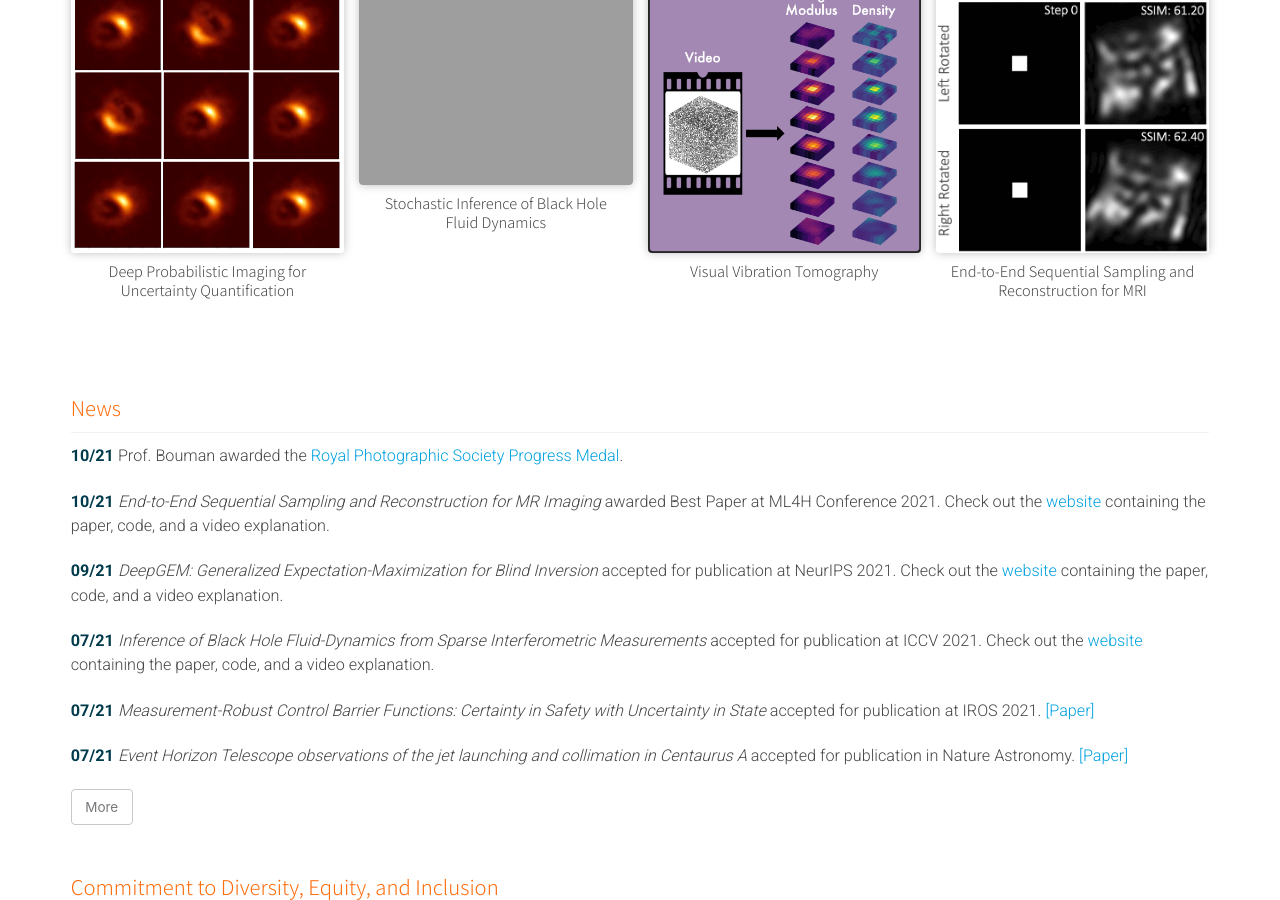
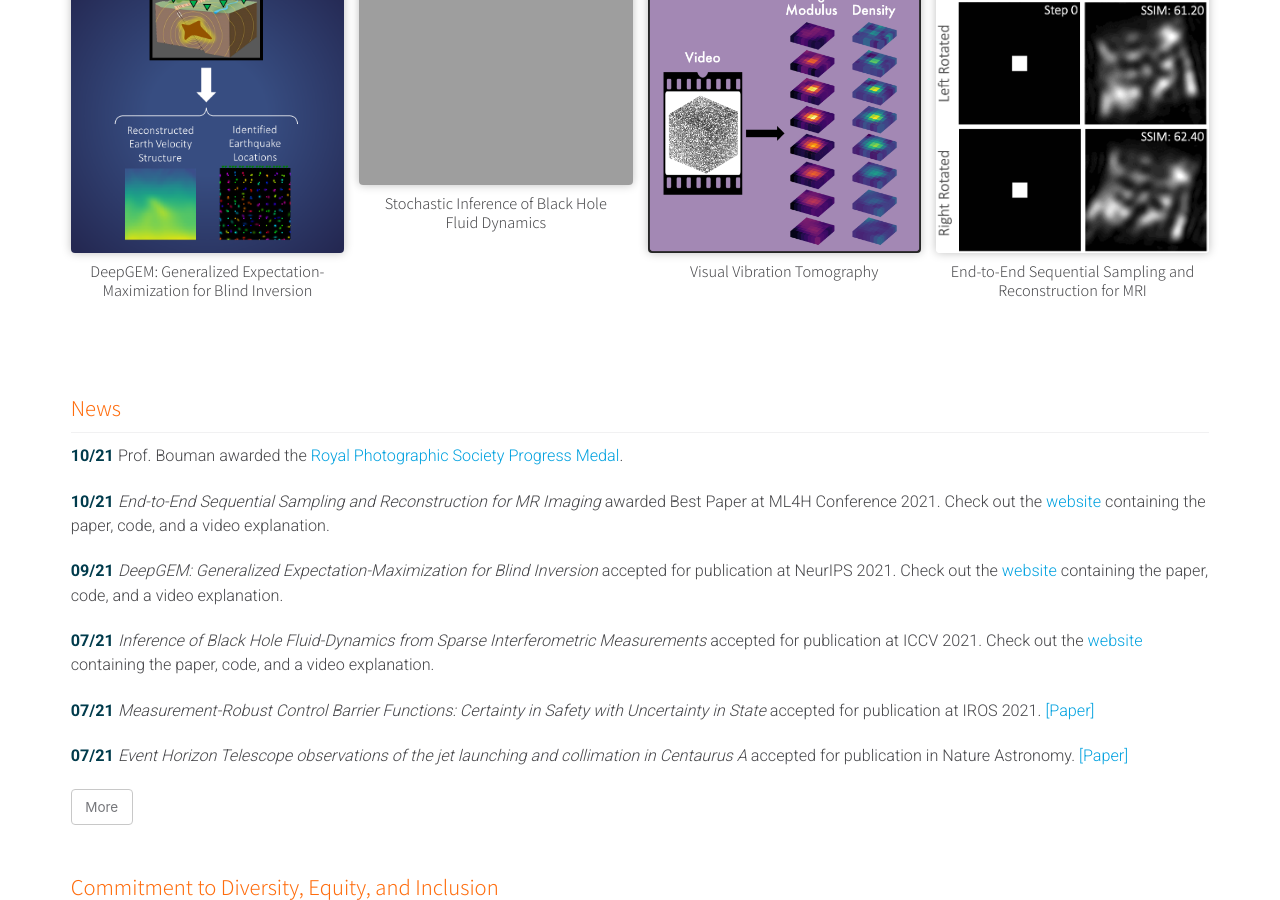
Before and after one commit to boumangroup/boumangroup.github.io, a Jekyll site: the page built from index.html, in a window 1280 px wide and 900 px high, scrolled down 1115 px. Built offline with Jekyll 4.4.1, drawn with Linux system fonts in a browser that asks for light colours; a script that is not in the unit is left out; the list of posts is cut into pages by our own code.

Commit message:
DeepGEM project highlight

```diff
--- a/_data/publications.yml
+++ b/_data/publications.yml
@@ -1,8 +1,8 @@
 # Publications
 highlight:  # publications to be shown on home page
-  - title: "Deep Probabilistic Imaging for Uncertainty Quantification"
-    link: "http://imaging.cms.caltech.edu/dpi/"
-    teaser: publications/dpi_teaser.png
+  - title: "DeepGEM: Generalized Expectation-Maximization for Blind Inversion"
+    link: "http://imaging.cms.caltech.edu/deepgem/"
+    teaser: publications/deepgem_teaser.png
   - title: "Stochastic Inference of Black Hole Fluid Dynamics"
     link: "http://imaging.cms.caltech.edu/stochastic_inference/"
     teaser: publications/stochastic_teaser.gif
```
Also changed, not shown: images/publications/deepgem_teaser.png (added).
